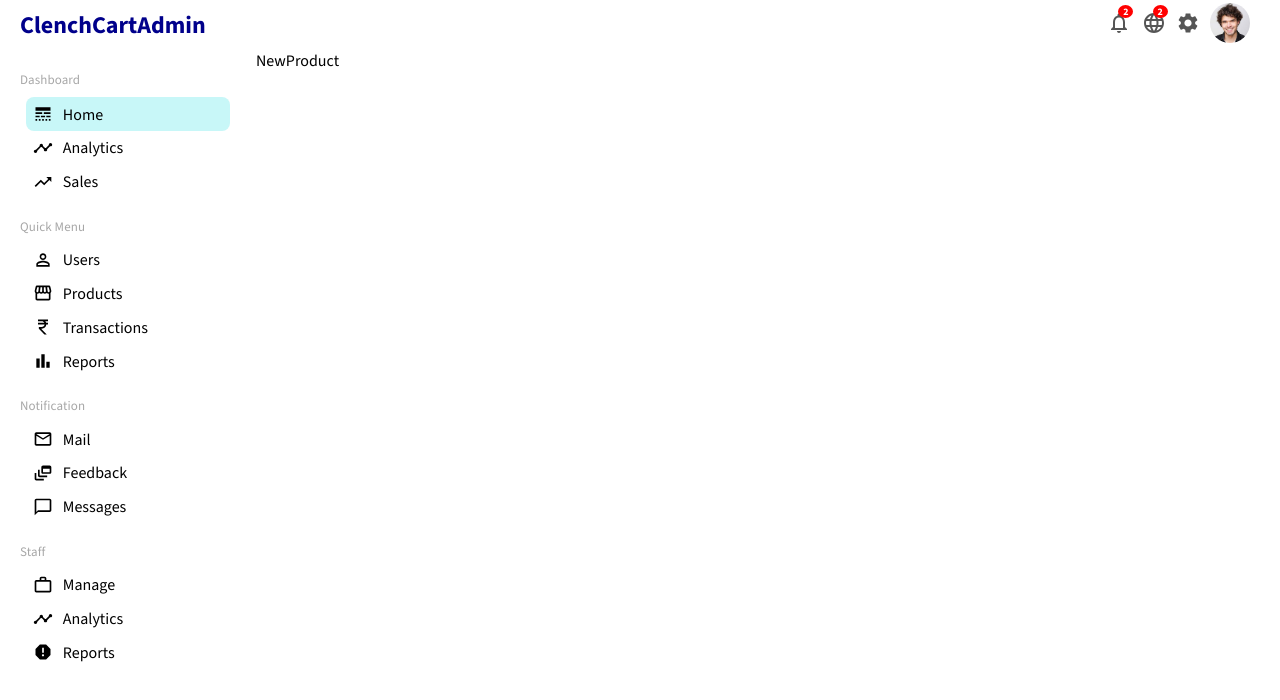
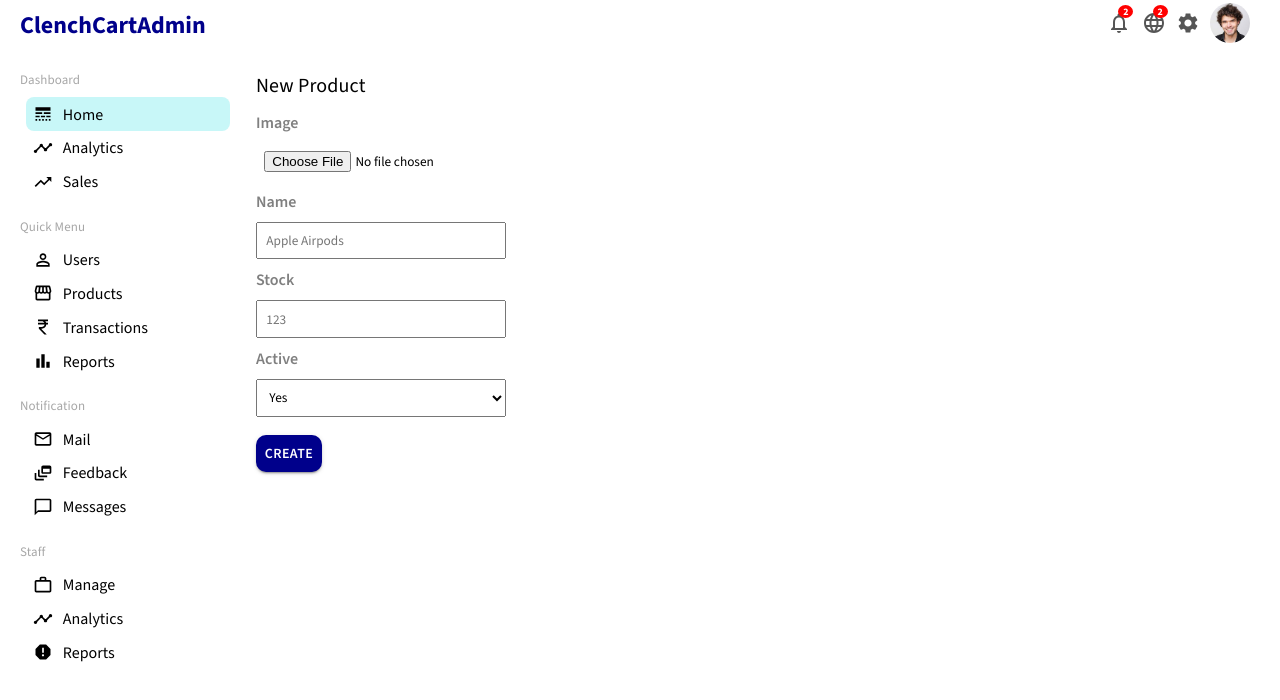
Before and after one commit to IM-Suryakant-Kumar/admin-dashboard, a React (Vite) app: page /products/new in a window 1280 px wide. Shown: the top 700 px of the page. Built offline with nearby package versions, Linux system fonts and the light colour scheme.

Commit message:
feat: Added NewProduct

```diff
--- a/src/App.css
+++ b/src/App.css
@@ -2,3 +2,39 @@
     text-decoration: none;
     color: inherit;
 }
+
+.addProductForm {
+    margin-top: 10px;
+  }
+
+  .addProductItem {
+    width: 250px;
+    display: flex;
+    flex-direction: column;
+    margin-bottom: 10px;
+  }
+
+  .addProductItem > label {
+    color: gray;
+    font-weight: 600;
+    margin-bottom: 10px;
+  }
+
+  .addProductItem > input {
+    padding: 10px;
+  }
+
+  .addProductItem > select {
+    padding: 10px;
+  }
+
+  .addProductButton {
+    margin-top: 10px;
+    padding: 7px 10px;
+    border: none;
+    border-radius: 10px;
+    background-color: darkblue;
+    color: white;
+    font-weight: 600;
+    cursor: pointer;
+  }
--- a/src/App.jsx
+++ b/src/App.jsx
@@ -53,6 +53,7 @@ const router = createBrowserRouter(
 					element={<NewProduct />}
 				/>
 			</Route>
+            {/* <Route path="*" element={<h1>Route does not exist</h1>} /> */}
 		</Route>,
 	),
 );
--- a/src/pages/NewProduct.jsx
+++ b/src/pages/NewProduct.jsx
@@ -1,7 +1,60 @@
-import { Container } from "../styles/newProduct.sc";
+import {
+	Container,
+	Form,
+	FormItem,
+	Input,
+	Label,
+	Option,
+	Options,
+	Title,
+	SButton as Button,
+} from "../styles/newProduct.sc";
 
 const NewProduct = () => {
-	return <Container>NewProduct</Container>;
+	return (
+		<Container>
+			<Title
+				variant="h6"
+				component="h1"
+			>
+				New Product
+			</Title>
+			<Form>
+				<FormItem>
+					<Label>Image</Label>
+					<Input
+						type="file"
+						id="file"
+					/>
+				</FormItem>
+				<FormItem>
+					<Label>Name</Label>
+					<Input
+						type="text"
+						placeholder="Apple Airpods"
+					/>
+				</FormItem>
+				<FormItem>
+					<Label>Stock</Label>
+					<Input
+						type="text"
+						placeholder="123"
+					/>
+				</FormItem>
+				<FormItem>
+					<Label>Active</Label>
+					<Options
+						name="active"
+						id="active"
+					>
+						<Option value="yes">Yes</Option>
+						<Option value="no">No</Option>
+					</Options>
+				</FormItem>
+				<Button variant="contained">Create</Button>
+			</Form>
+		</Container>
+	);
 };
 
 export default NewProduct;
--- a/src/styles/newProduct.sc.jsx
+++ b/src/styles/newProduct.sc.jsx
@@ -1,6 +1,46 @@
 import styled from "@emotion/styled";
-import { Box } from "@mui/material";
+import { Box, Button, Stack, Typography } from "@mui/material";
 
 export const Container = styled(Box)`
-    flex: 4;
-`
+	flex: 4;
+	margin-top: 1.25rem;
+`;
+
+export const Title = styled(Typography)``;
+
+export const Form = styled.form`
+    margin-top: 0.625em;
+`;
+
+export const FormItem = styled(Stack)`
+    width: 250px;
+    margin-bottom: 0.625em;
+`;
+
+export const Label = styled.label`
+    color: gray;
+    font-weight: 600;
+    margin-bottom: 0.625em;
+`;
+
+export const Input = styled.input`
+    padding: 0.625em;
+`;
+
+export const Options = styled.select`
+    padding: 0.625em;
+`;
+
+export const Option = styled.option``;
+
+export const SButton = styled(Button)`
+    margin-top: 0.625em;
+    padding: 0.4375em 0.625em;
+    border-radius: 10px;
+    background-color: darkblue;
+    color: white;
+    font-weight: 600;
+    &:hover {
+        background-color: darkblue;
+    }
+`;
```
